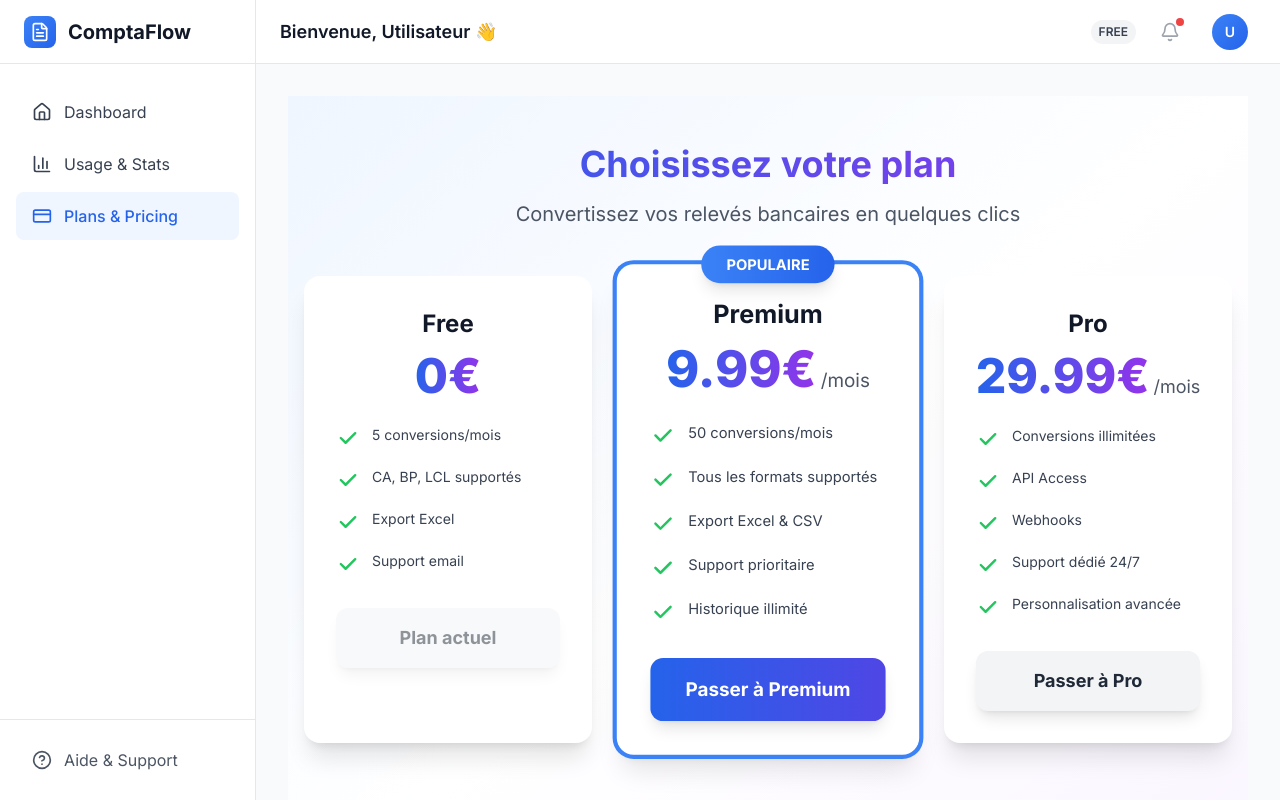
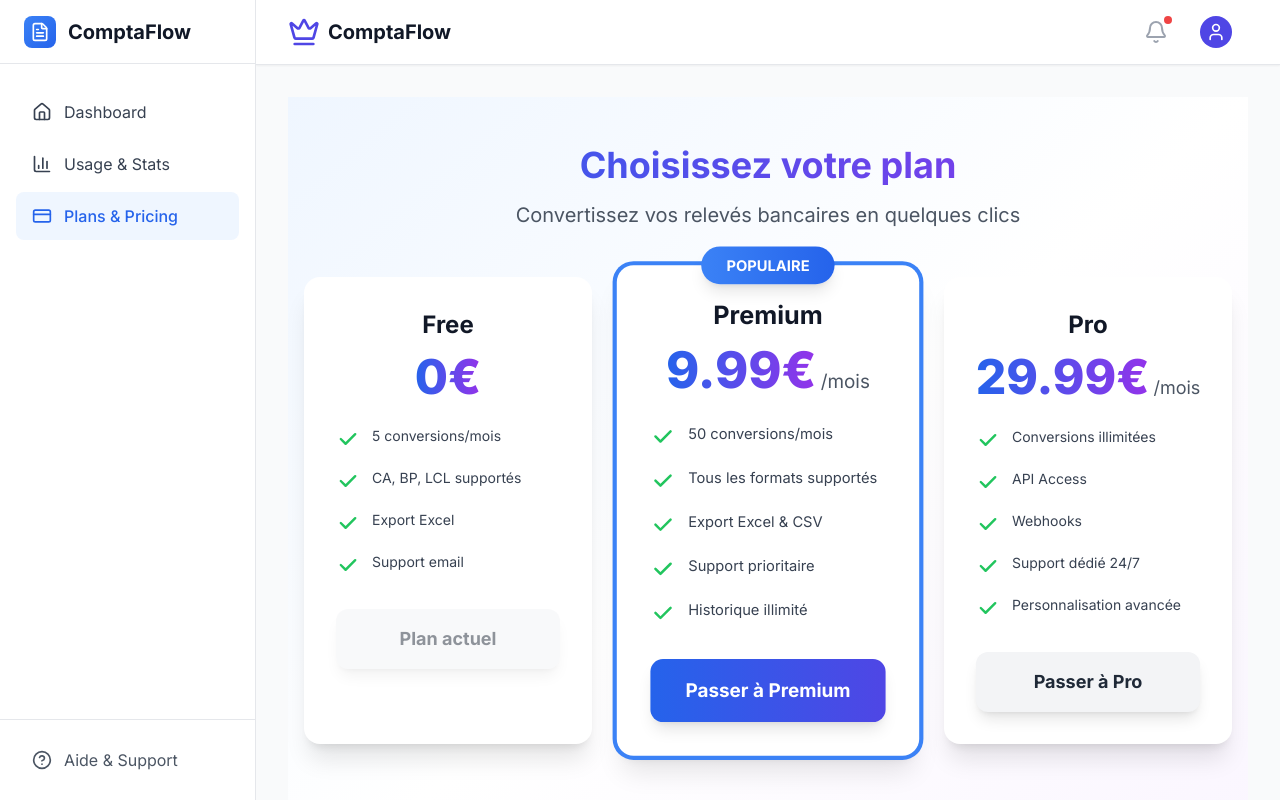
Before and after one commit to Api1000/comptaflow-frontend, a React (Vite) app: page /pricing in a window 1280 px wide. Built offline with nearby package versions, Linux system fonts and the light colour scheme; no server answers; sample sign-in values are in the browser's storage.

Commit message:
Manage subscription

```diff
--- a/src/components/Dashboard.jsx
+++ b/src/components/Dashboard.jsx
@@ -111,26 +111,6 @@ export default function Dashboard() {
   };
 
 
-  const handleManageSubscription = async () => {
-  try {
-    const response = await axios.post(
-      `${import.meta.env.VITE_API_URL}/create-portal-session`,
-      {},
-      {
-        headers: {
-          Authorization: `Bearer ${localStorage.getItem('token')}`
-        }
-      }
-    );
-
-    // Rediriger vers le portail Stripe
-    window.location.href = response.data.url;
-
-  } catch (error) {
-    console.error('Erreur:', error);
-    toast.error('Impossible d\'accéder au portail de gestion');
-  }
-};
 
 
 
@@ -236,16 +216,6 @@ export default function Dashboard() {
                   rows="2"
                 />
               </div>
-
-
-				{user.subscription_tier !== 'free' && (
-				<button
-						onClick={handleManageSubscription}
-						className="btn-secondary"
-					>
-					Gérer mon abonnement
-				</button>
-)}
 
               {/* Bouton signaler */}
               <button
--- a/src/components/TopBar.jsx
+++ b/src/components/TopBar.jsx
@@ -1,7 +1,9 @@
 import { useState, useRef, useEffect } from 'react';
 import { useNavigate } from 'react-router-dom';
-import { Bell, User, LogOut, Crown } from 'lucide-react';
+import { Bell, User, LogOut, Crown, Settings } from 'lucide-react';
 import { useAuth } from '../contexts/AuthContext';
+import api from '../api/client';
+import toast from 'react-hot-toast';
 
 export default function TopBar() {
   const navigate = useNavigate();
@@ -12,6 +14,22 @@ export default function TopBar() {
   const handleLogout = () => {
     logout();
     navigate('/login');
+  };
+
+  // Nouvelle fonction pour gérer l'abonnement
+  const handleManageSubscription = async () => {
+    setShowDropdown(false);
+
+    try {
+      const response = await api.post('/create-portal-session');
+
+      // Rediriger vers le portail Stripe
+      window.location.href = response.data.url;
+
+    } catch (error) {
+      console.error('❌ Error creating portal session:', error);
+      toast.error('Impossible d\'accéder au portail de gestion');
+    }
   };
 
   // Close dropdown when clicking outside
@@ -35,90 +53,81 @@ export default function TopBar() {
     };
 
     return (
-      <span className={`px-2 py-1 rounded-full text-xs font-semibold uppercase ${colors[plan]}`}>
+      <span className={`px-3 py-1 rounded-full text-xs font-semibold uppercase ${colors[plan]}`}>
         {plan}
       </span>
     );
   };
 
   return (
-    <header className="h-16 bg-white border-b border-gray-200 flex items-center justify-between px-6">
-      {/* Search or breadcrumbs could go here */}
-      <div className="flex-1">
-        <h2 className="text-lg font-semibold text-gray-900">
-          Bienvenue, {user?.full_name || 'Utilisateur'} 👋
-        </h2>
+    <div className="bg-white shadow-sm border-b border-gray-200">
+      <div className="max-w-7xl mx-auto px-4 sm:px-6 lg:px-8">
+        <div className="flex justify-between items-center h-16">
+          {/* Logo */}
+          <div className="flex items-center">
+            <Crown className="h-8 w-8 text-indigo-600" />
+            <span className="ml-2 text-xl font-bold text-gray-900">ComptaFlow</span>
           </div>
 
-      {/* Right section */}
-      <div className="flex items-center gap-4">
-        {/* Plan badge */}
-        {getPlanBadge()}
+          {/* Right Section */}
+          <div className="flex items-center space-x-4">
+            {/* Plan Badge */}
+            {user && getPlanBadge()}
 
             {/* Notifications */}
-        <button className="relative p-2 text-gray-400 hover:text-gray-600 hover:bg-gray-50 rounded-lg transition-colors">
-          <Bell size={20} />
-          <span className="absolute top-1 right-1 w-2 h-2 bg-red-500 rounded-full"></span>
+            <button className="p-2 text-gray-400 hover:text-gray-600 relative">
+              <Bell className="h-6 w-6" />
+              <span className="absolute top-1 right-1 h-2 w-2 bg-red-500 rounded-full"></span>
             </button>
 
-        {/* User dropdown */}
+            {/* User Avatar Dropdown */}
             <div className="relative" ref={dropdownRef}>
               <button
                 onClick={() => setShowDropdown(!showDropdown)}
-            className="flex items-center gap-3 p-2 hover:bg-gray-50 rounded-lg transition-colors"
+                className="flex items-center space-x-2 p-2 rounded-lg hover:bg-gray-100 transition-colors"
               >
-            <div className="w-9 h-9 bg-gradient-to-br from-blue-500 to-blue-600 rounded-full flex items-center justify-center">
-              <span className="text-white font-semibold text-sm">
-                {(user?.full_name || 'U')[0].toUpperCase()}
+                <div className="h-8 w-8 bg-indigo-600 rounded-full flex items-center justify-center">
+                  <User className="h-5 w-5 text-white" />
+                </div>
+                <span className="text-sm font-medium text-gray-700">
+                  {user?.full_name || user?.email}
                 </span>
-            </div>
               </button>
 
-          {/* Dropdown menu */}
+              {/* Dropdown Menu */}
               {showDropdown && (
-            <div className="absolute right-0 mt-2 w-64 bg-white rounded-lg shadow-lg border border-gray-200 py-2 z-50">
+                <div className="absolute right-0 mt-2 w-56 bg-white rounded-lg shadow-lg border border-gray-200 py-1 z-50">
+                  {/* User Info */}
                   <div className="px-4 py-3 border-b border-gray-100">
-                <p className="text-sm font-semibold text-gray-900">{user?.full_name}</p>
-                <p className="text-xs text-gray-500 mt-1">{user?.email}</p>
+                    <p className="text-sm font-medium text-gray-900">{user?.full_name}</p>
+                    <p className="text-xs text-gray-500 truncate">{user?.email}</p>
                   </div>
 
-              <div className="py-2">
+                  {/* Manage Subscription - Visible uniquement pour premium/pro */}
+                  {user?.subscription_tier && user.subscription_tier !== 'free' && (
                     <button
-                  onClick={() => {
-                    navigate('/pricing');
-                    setShowDropdown(false);
-                  }}
-                  className="w-full flex items-center gap-3 px-4 py-2 text-sm text-gray-700 hover:bg-gray-50"
+                      onClick={handleManageSubscription}
+                      className="w-full px-4 py-2 text-left text-sm text-gray-700 hover:bg-gray-50 flex items-center space-x-2 transition-colors"
                     >
-                  <Crown size={16} />
-                  <span>Upgrade Plan</span>
+                      <Settings className="h-4 w-4" />
+                      <span>Gérer mon abonnement</span>
                     </button>
+                  )}
 
-                <button
-                  onClick={() => {
-                    navigate('/settings');
-                    setShowDropdown(false);
-                  }}
-                  className="w-full flex items-center gap-3 px-4 py-2 text-sm text-gray-700 hover:bg-gray-50"
-                >
-                  <User size={16} />
-                  <span>Paramètres</span>
-                </button>
-              </div>
-
-              <div className="border-t border-gray-100 pt-2">
+                  {/* Logout */}
                   <button
                     onClick={handleLogout}
-                  className="w-full flex items-center gap-3 px-4 py-2 text-sm text-red-600 hover:bg-red-50"
+                    className="w-full px-4 py-2 text-left text-sm text-red-600 hover:bg-red-50 flex items-center space-x-2 transition-colors"
                   >
-                  <LogOut size={16} />
+                    <LogOut className="h-4 w-4" />
                     <span>Déconnexion</span>
                   </button>
-              </div>
                 </div>
               )}
             </div>
           </div>
-    </header>
+        </div>
+      </div>
+    </div>
   );
 }
```
Lines whose indentation alone changed are shown as unchanged.
